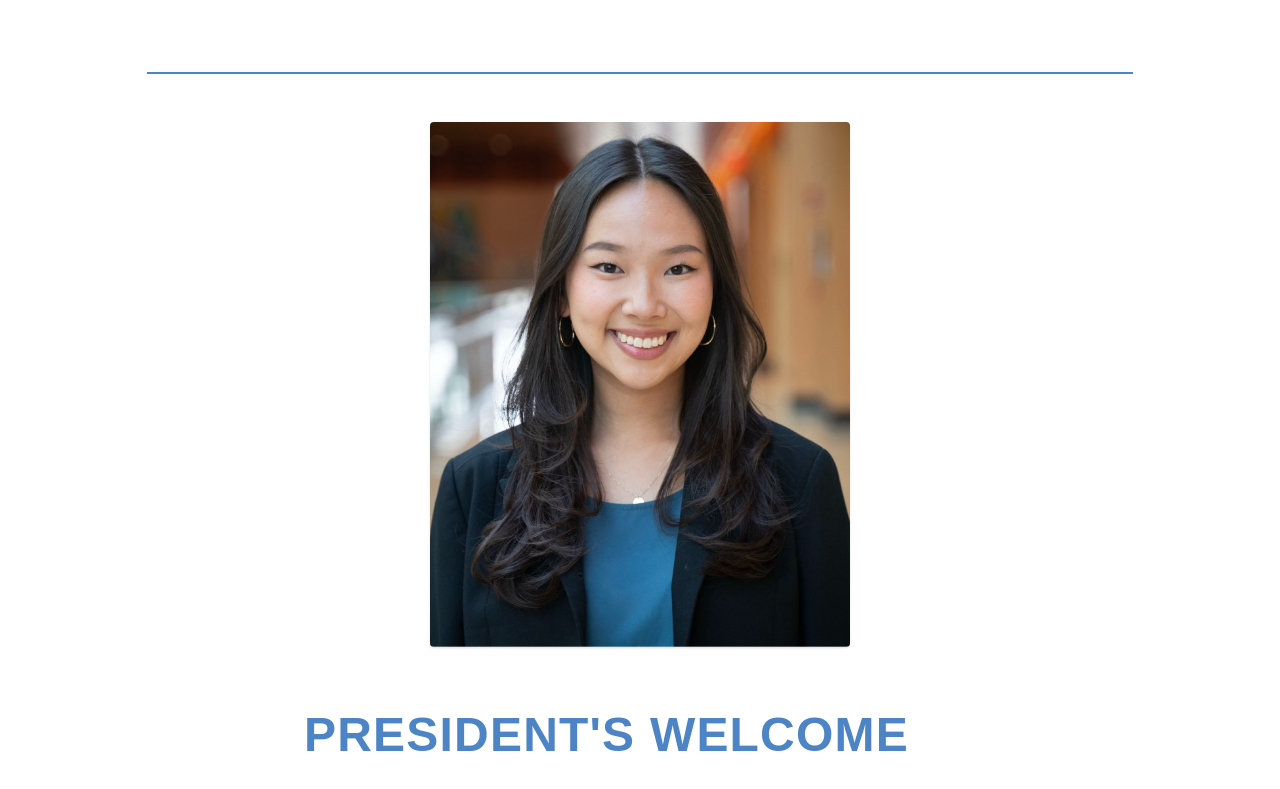
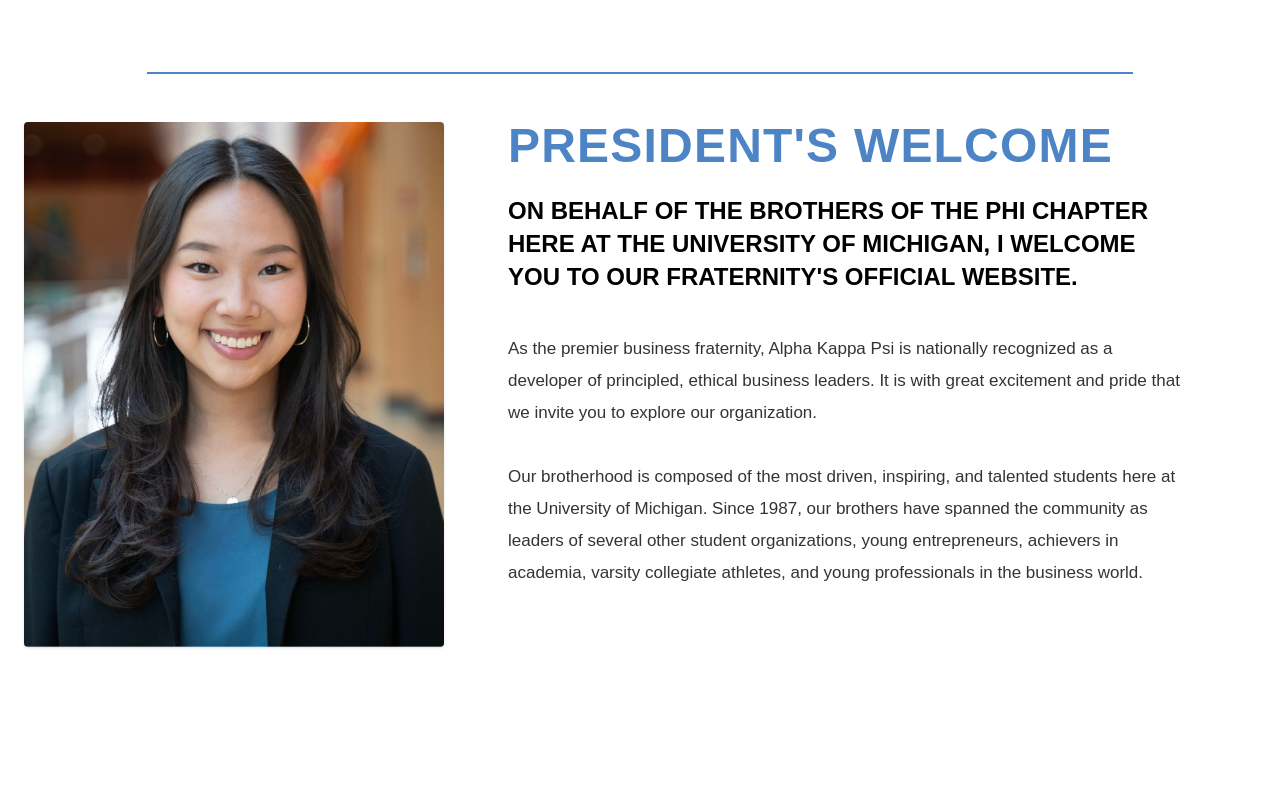
Before and after one commit to bowiecooper/akrush, a Next.js app in the folder my-app/: page / in a window 1280 px wide. Shown: the part 522-1311 px from the top of the page. After the commit the page ends 1233 px from the top, so only its background shows below. Built offline with nearby package versions, Linux system fonts and the light colour scheme.

Commit message:
fixed presidents welcome bug

```diff
--- a/my-app/components/PresidentsWelcome.tsx
+++ b/my-app/components/PresidentsWelcome.tsx
@@ -7,9 +7,10 @@
         {/* top divider line */}
         <div className="mx-auto mb-12 h-[2px] w-[80%] bg-[#4D84C6]" />
 
-        <div className="grid items-start gap-16 md:grid-cols-[420px,1fr]">
+        {/* Make image and text side by side on medium+ screens */}
+        <div className="flex flex-col md:flex-row items-start gap-16">
           {/* left image */}
-          <div className="mx-auto w-full max-w-[420px]">
+          <div className="mx-auto w-full max-w-[420px] md:mx-0">
             <div className="relative aspect-[4/5] overflow-hidden rounded-sm bg-gray-100 shadow-sm">
               <Image
                 src="/president.jpeg"
@@ -22,7 +23,7 @@
           </div>
 
           {/* right content */}
-          <div className="mx-auto w-full max-w-2xl text-center md:text-left">
+          <div className="mx-auto w-full max-w-2xl text-center md:text-left md:mx-0">
             <h2 className="text-[#4D84C6] text-4xl md:text-5xl font-extrabold tracking-wide">
               PRESIDENT&apos;S WELCOME
             </h2>
```
